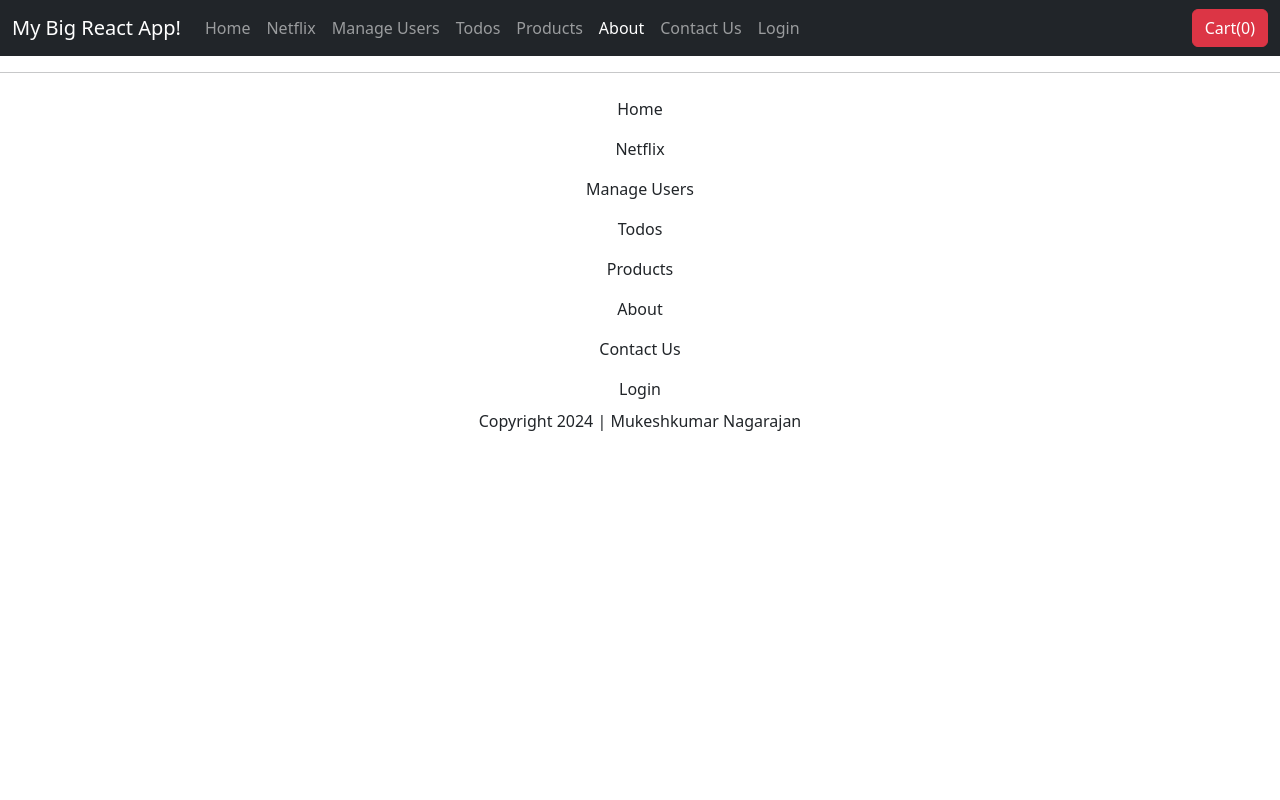
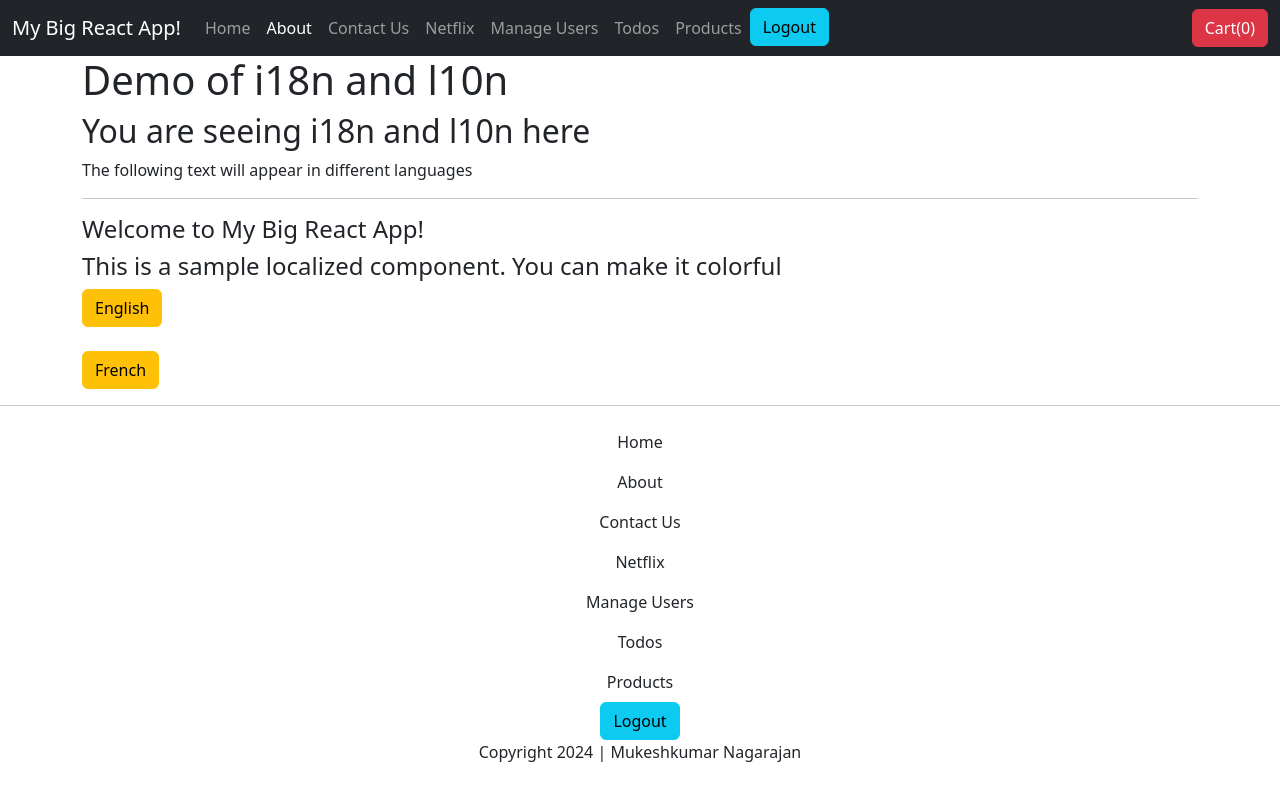
Before and after one commit to mukeshkumarnagarajan/big-react-app, a React (Vite) app: page /about-us in a window 1280 px wide. Built offline with nearby package versions, Linux system fonts and the light colour scheme; sample sign-in values are in the browser's storage.

Commit message:
Internationalization

```diff
--- a/package.json
+++ b/package.json
@@ -12,10 +12,14 @@
   "dependencies": {
     "axios": "^1.6.8",
     "bootstrap": "^5.3.3",
+    "i18next": "^23.10.1",
+    "i18next-browser-languagedetector": "^7.2.1",
     "react": "^18.2.0",
     "react-dom": "^18.2.0",
+    "react-error-boundary": "^4.0.13",
     "react-helmet-async": "^2.0.4",
     "react-hook-form": "^7.51.2",
+    "react-i18next": "^14.1.0",
     "react-router-dom": "^6.22.3"
   },
   "devDependencies": {
--- a/src/App.tsx
+++ b/src/App.tsx
@@ -6,6 +6,31 @@ import { HelmetProvider } from "react-helmet-async";
 import { CartProvider } from "./contexts/CartContext";
 import MainRoutes from "./routes/MainRoutes";
 import { AuthProvider } from "./contexts/AuthContext";
+import i18n from "i18next";
+import { initReactI18next } from "react-i18next";
+import enTranslation from "./locales/en/translation.json";
+import frTranslation from "./locales/fr/translation.json";
+import I18nextBrowserLanguageDetector from "i18next-browser-languagedetector";
+
+// Setting up i18n with translations
+i18n
+  // passing the react-i18next instance to i18n
+  .use(initReactI18next)
+  .use(I18nextBrowserLanguageDetector)
+  // init i18next
+  .init({
+    resources: {
+      // Let's support two languages: en, fr
+      // loading the translation files
+      en: { translation: enTranslation },
+      fr: { translation: frTranslation },
+    },
+    fallbackLng: "en",
+    debug: true,
+    interpolation: {
+      escapeValue: false, // react already safes from xss => https://www.i18next.com/translation-function/interpolation#unescape
+    },
+  });
 
 const App: React.FC = () => {
   return (
--- a/src/contexts/AuthContext.tsx
+++ b/src/contexts/AuthContext.tsx
@@ -12,9 +12,9 @@ import { ReactNode, createContext, useContext, useState } from "react";
 
 interface AuthContextProps {
   isAuthenticated: boolean; // Needed for the entire app. Particularly in ProtectedRoutes
-  saveToken: (token: string) => void; // Needed for LoginPage
-  logout?: () => void; // Needed for MenuList
-  // role: string | undefined; // Needed for Authorization
+  saveToken: (token: string, role: string) => void; // Needed for LoginPage
+  logout: () => void; // Needed for MenuList
+  role: string | undefined; // Needed for Authorization
 }
 
 const AuthContext = createContext<AuthContextProps | undefined>(undefined);
@@ -28,18 +28,31 @@ export const AuthProvider: React.FC<{ children: ReactNode }> = ({
     return !!authToken;
   });
 
+  const [role, setRole] = useState('');
+  console.log(role);
+
   // save JWT token
-  const saveToken = (token: string) => {
+  const saveToken = (token: string, role: string) => {
     console.log("Saving Token through AuthProvider");
     localStorage.setItem("authToken", token);
     setIsAuthenticated(true);
+
+    localStorage.setItem("role", role);
+    setRole(role);
+  };
+
+  const logout = () => {
+    localStorage.removeItem("authToken");
+    setIsAuthenticated(false);
   };
 
   return (
     <AuthContext.Provider
       value={{
-        saveToken: saveToken,
-        isAuthenticated: isAuthenticated,
+        saveToken,
+        isAuthenticated,
+        logout,
+        role
       }}
     >
       {children}
--- a/src/layouts/MenuList.tsx
+++ b/src/layouts/MenuList.tsx
@@ -1,8 +1,11 @@
 import { NavLink } from "react-router-dom";
+import { useAuth } from "../contexts/AuthContext";
 
 const MenuList = () => {
-  const navLinkClass = (navData: any) => navData.isActive ? "active nav-link" : "nav-link";
+  const navLinkClass = (navData: any) =>
+    navData.isActive ? "active nav-link" : "nav-link";
 
+  const { logout, isAuthenticated, role } = useAuth();
   return (
     <ul className="navbar-nav me-auto mb-2 mb-md-0">
       <li className="nav-item">
@@ -11,6 +14,26 @@ const MenuList = () => {
         </NavLink>
       </li>
 
+      <li className="nav-item">
+        <NavLink className={navLinkClass} to="/about-us">
+          About
+        </NavLink>
+      </li>
+
+      <li className="nav-item">
+        <NavLink className={navLinkClass} to="contact-us">
+          Contact Us
+        </NavLink>
+      </li>
+
+      {!isAuthenticated ? (
+        <li className="nav-item">
+          <NavLink className={navLinkClass} to="/auth/login">
+            Login
+          </NavLink>
+        </li>
+      ) : (
+        <>
           <li className="nav-item">
             <NavLink className={navLinkClass} to="/netflix">
               Netflix
@@ -35,23 +58,30 @@ const MenuList = () => {
             </NavLink>
           </li>
 
+          {role === "SUPER_ADMIN" ? (
+            <>
               <li className="nav-item">
-        <NavLink className={navLinkClass} to="/about-us">
-          About
+                <NavLink className={navLinkClass} to="/admin">
+                  Admin
                 </NavLink>
               </li>
+            </>
+          ) : (
+            <></>
+          )}
 
           <li className="nav-item">
-        <NavLink className={navLinkClass} to="contact-us">
-          Contact Us
-        </NavLink>
+            <button
+              className="btn btn-info"
+              onClick={() => {
+                logout();
+              }}
+            >
+              Logout
+            </button>
           </li>
-
-      <li className="nav-item">
-        <NavLink className={navLinkClass} to="/auth/login">
-          Login
-        </NavLink>
-      </li>
+        </>
+      )}
     </ul>
   );
 };
--- /dev/null
+++ b/src/locales/en/translation.json
@@ -0,0 +1,4 @@
+{
+  "welcome": "Welcome to My Big React App!",
+  "intro": "This is a sample localized component. You can make it colorful"
+}
--- /dev/null
+++ b/src/locales/fr/translation.json
@@ -0,0 +1,4 @@
+{
+  "welcome": "Bienvenue sur mon application Big React!",
+  "intro": "Ceci est un exemple de composant localisé. Vous pouvez le rendre coloré"
+}
--- a/src/pages/AboutPage/AboutPage.tsx
+++ b/src/pages/AboutPage/AboutPage.tsx
@@ -1,12 +1,18 @@
 import { Helmet } from "react-helmet-async";
+import Localized from "./Localized";
 
 const AboutPage: React.FC = () => {
   return (
-    <div>
-        <Helmet>
-          <title>About US</title>
-        </Helmet>
-    </div>
+    <>
+      <Helmet>
+        <title>About US</title>
+      </Helmet>
+
+      <div>
+        <h1>Demo of i18n and l10n</h1>
+        <Localized />
+      </div>
+    </>
   );
 };
 
--- /dev/null
+++ b/src/pages/AboutPage/Localized.tsx
@@ -0,0 +1,44 @@
+import { useTranslation } from "react-i18next";
+
+const Localized: React.FC = () => {
+  const { t, i18n } = useTranslation();
+
+  const handleChangeLanguage = (tagetLanguage: string) => {
+    console.log(tagetLanguage);
+    i18n.changeLanguage(tagetLanguage);
+  };
+
+  return (
+    <div>
+      <h2>You are seeing i18n and l10n here</h2>
+      <p>The following text will appear in different languages</p>
+      <hr />
+
+      <h4>{t("welcome")}</h4>
+      <h4>{t("intro")}</h4>
+
+      <div>
+        <button
+          className="btn btn-warning"
+          onClick={() => {
+            handleChangeLanguage("en");
+          }}
+        >
+          English
+        </button>
+        <br />
+        <br />
+        <button
+          className="btn btn-warning"
+          onClick={() => {
+            handleChangeLanguage("fr");
+          }}
+        >
+          French
+        </button>
+      </div>
+    </div>
+  );
+};
+
+export default Localized;
--- /dev/null
+++ b/src/pages/AdminPage/AdminPage.tsx
@@ -0,0 +1,24 @@
+import { useAuth } from "../../contexts/AuthContext";
+
+const AdminPage = () => {
+  const { role } = useAuth();
+
+  if (role != "SUPER_ADMIN") {
+    return (
+      <>
+      <br />
+        <div className="alert alert-warning" role="alert">
+          You are not a super admin!!
+        </div>
+      </>
+    );
+  } else {
+    return(
+        <>
+        <h1>Admin Page</h1>
+        </>
+    )
+  }
+};
+
+export default AdminPage;
--- a/src/pages/LoginPage/LoginPage.tsx
+++ b/src/pages/LoginPage/LoginPage.tsx
@@ -21,7 +21,7 @@ const LoginPage: React.FC = () => {
         "https://reqres.in/api/login",
         formData
       );
-      authContext.saveToken(response.data.token);
+      authContext.saveToken(response.data.token, "SUPER_ADMIN");
       navigate("/netflix");
     } catch (error) {
       console.log(error);
--- a/src/routes/MainRoutes.tsx
+++ b/src/routes/MainRoutes.tsx
@@ -1,5 +1,7 @@
 import { Navigate, Route, Routes } from "react-router-dom";
 import HomePage from "../pages/HomePage/HomePage";
+
+//Lazy load some of the following components
 import NetflixPage from "../pages/NetflixPage/NetflixPage";
 import UsersPage from "../pages/UsersPage/UsersPage";
 import AddUser from "../pages/UsersPage/AddUser";
@@ -10,10 +12,16 @@ import AboutPage from "../pages/AboutPage/AboutPage";
 import ContactPage from "../pages/ContactPage/ContactPage";
 import LoginPage from "../pages/LoginPage/LoginPage";
 import ProtectedRoutes from "./ProtectedRoutes";
+import AdminPage from "../pages/AdminPage/AdminPage";
+import { ErrorBoundary } from "react-error-boundary";
 
 const MainRoutes = () => {
   return (
     <>
+    <ErrorBoundary fallback={
+      <div className="alert alert-danger"> Something went wrong! Try again later.
+      If the issue persits, react out admin@example.com</div>
+    }>
       <Routes>
         <Route path="/" element={<HomePage />} />
         <Route path="/about-us" element={<AboutPage />} />
@@ -28,8 +36,10 @@ const MainRoutes = () => {
           <Route path="/users/:userId" element={<UserDetails />} />
           <Route path="/todos" element={<TodosPage />} />
           <Route path="/products" element={<ProductsPage />} />
+          <Route path="/admin" element={<AdminPage />} />
         </Route>
       </Routes>
+      </ErrorBoundary>
     </>
   );
 };
```
Also changed, not shown: 1 other file (tests, documents, lock files or other folders). Lines whose indentation alone changed are shown as unchanged.
